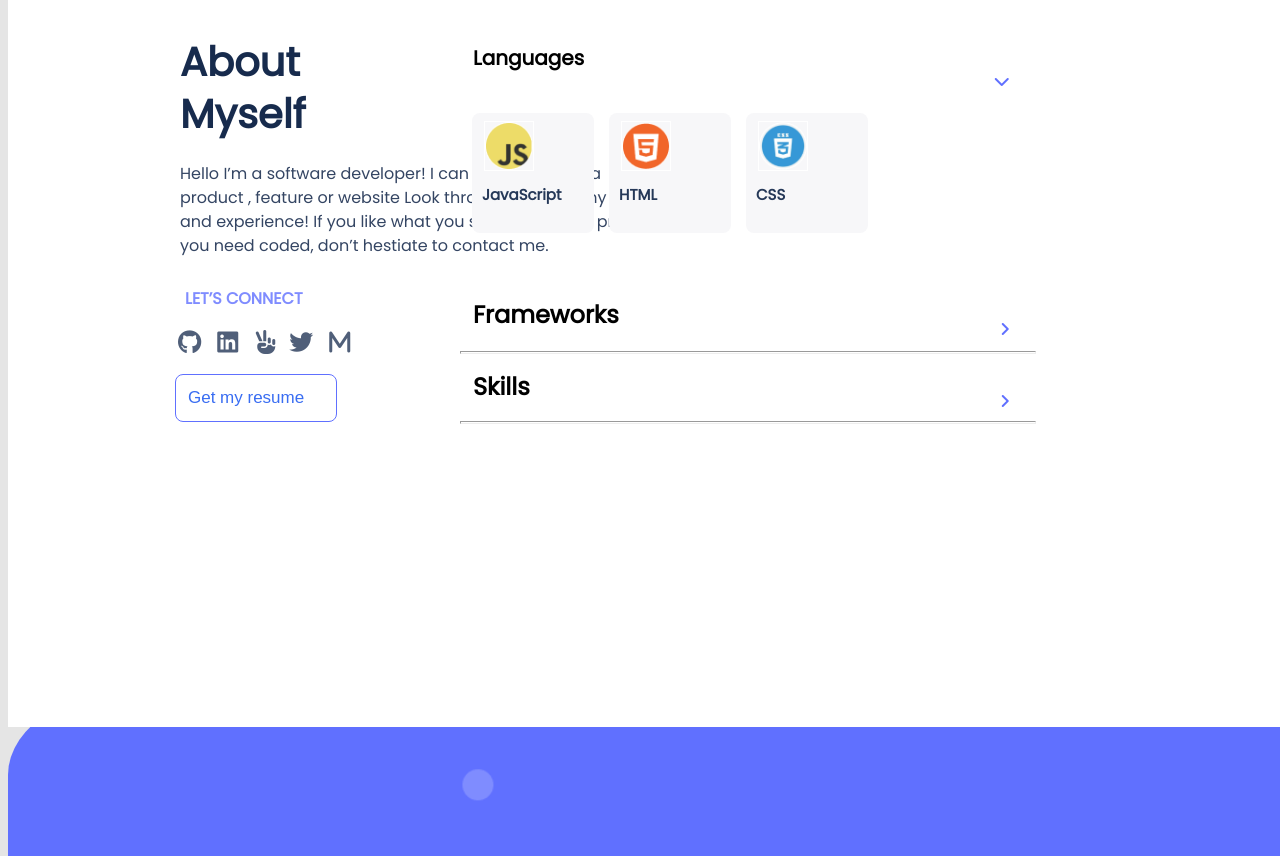
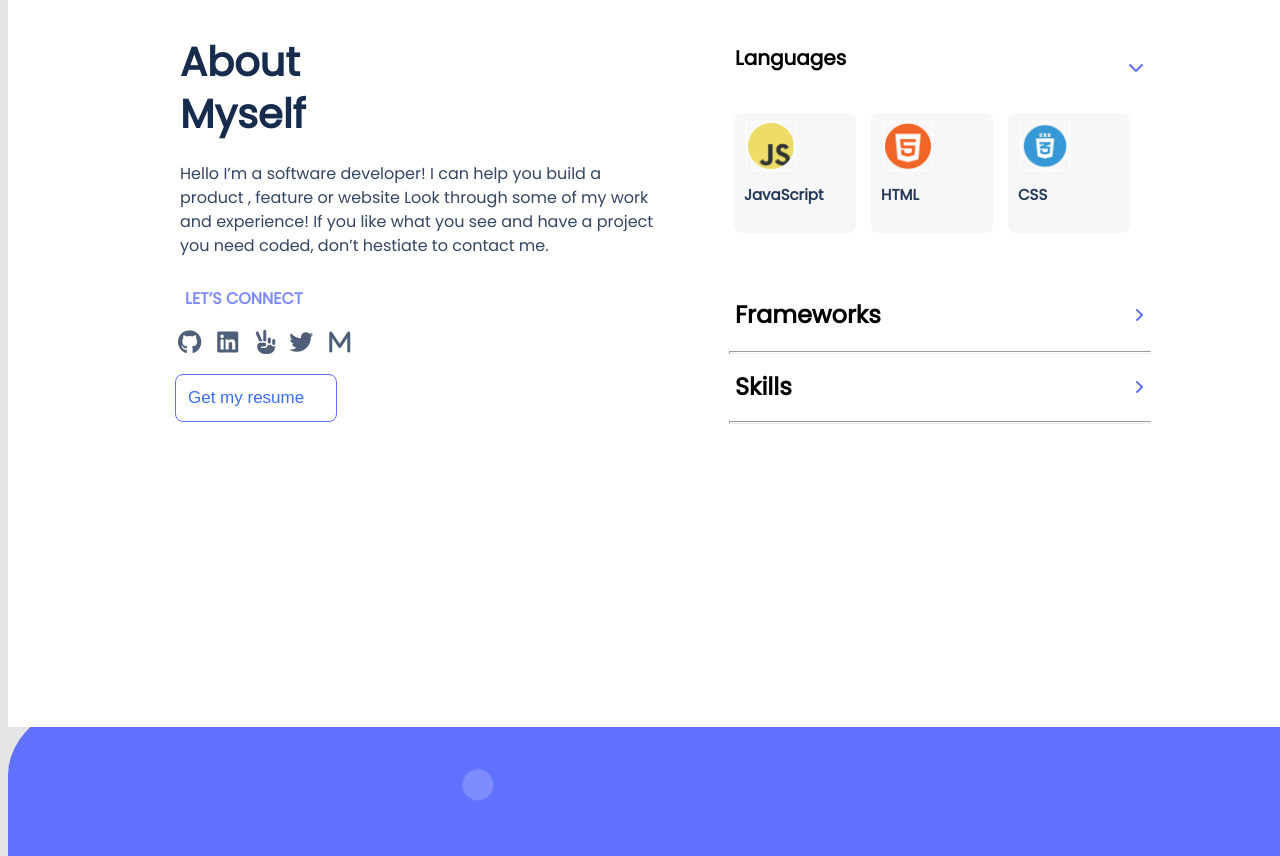
Before and after one commit to Alzubair98/Portfoilo, a website: page index.html in a window 1280 px wide. Shown: the part 4267-5123 px from the top of the page. Drawn offline with Linux system fonts and the light colour scheme.

Commit message:
fixing layout errors

```diff
--- a/style.css
+++ b/style.css
@@ -615,6 +615,10 @@ ul {
 /* Desktop-version */
 
 @media (min-width: 768px) {
+/* body{
+  width: 1200px;
+} */
+
   .button1 {
     display: none;
   }
@@ -738,8 +742,9 @@ ul {
 
   .skill {
     position: absolute;
-    width: 884px;
-    right: 200px;
+    width: 600px;
+    right: 90px;
+    left: 600px;
     top: 4180px;
   }
 
@@ -786,8 +791,8 @@ ul {
 
   .h-line {
     position: absolute;
-    width: 65%;
-    left: 220px;
+    width: 70%;
+    left: 80px;
     right: 0;
     top: 400px;
     height: 1px;
```
